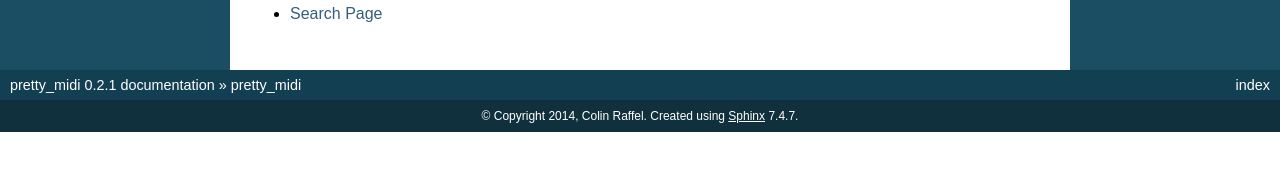
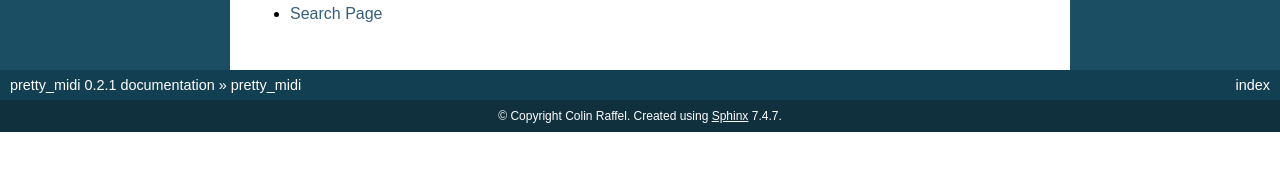
Before and after one commit to craffel/pretty-midi, a Sphinx documentation site: the page built from docs/index.rst, in a window 1280 px wide. Shown: the part 286-457 px from the top of the page. Built offline with Sphinx 7.4.7, drawn with Linux system fonts in a browser that asks for light colours.

Commit message:
Remove copyright year from docs

```diff
--- a/docs/conf.py
+++ b/docs/conf.py
@@ -49,7 +49,7 @@ master_doc = 'index'
 
 # General information about the project.
 project = u'pretty_midi'
-copyright = u'2014, Colin Raffel'
+copyright = u'Colin Raffel'
 
 # The version info for the project you're documenting, acts as replacement for
 # |version| and |release|, also used in various other places throughout the
```
